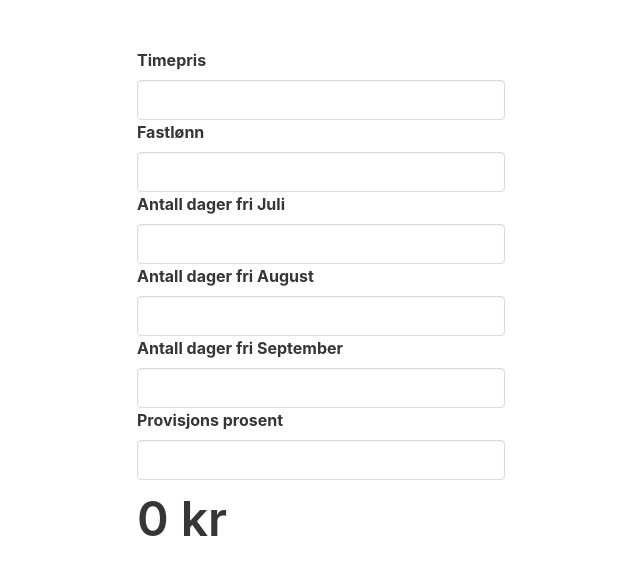
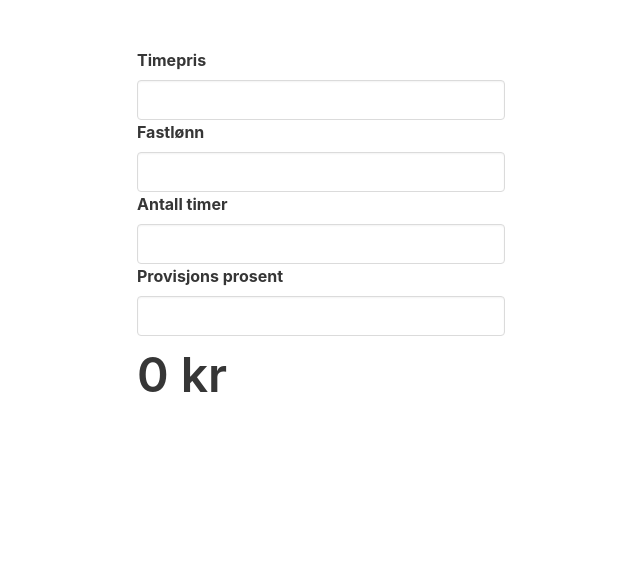
Before and after one commit to motoren-site/provisjon-app, a React (Create React App) app: page / in a window 1280 px wide. Shown: the top 574 px of the page, without its empty margins (319-959 px from the left). Built offline with nearby package versions, Linux system fonts and the light colour scheme; the HTML template or start-up script is replaced by a standard one.

Commit message:
Changed to provisjon-calculator

```diff
--- a/src/App.js
+++ b/src/App.js
@@ -23,12 +23,10 @@ export default function App() {
   }
 
   function Appen() {
-    const [lonnData, setLonnData] = useState({});
+    const [lonnData, setLonnData] = useState(0);
 
     const notValid = (req) => {
-      return req.breakAugust === '' ||
-        req.breakJuly == '' ||
-        req.breakSeptember === '' ||
+      return req.hours === '' ||
         req.fixedSalary === '' ||
         req.hourPrice === '' ||
         req.percentage === '';
@@ -39,7 +37,7 @@ export default function App() {
         return;
       }
 
-      axios.post('/lonn-api/ferielonn', lonnReq)
+      axios.post('/lonn-api/lonn', lonnReq)
         .then(res => {
           setLonnData(res.data);
         })
@@ -47,10 +45,11 @@ export default function App() {
     };
 
     useEffect(() => {
-      if (lonnData.sumLonn == undefined) {
+      console.log("heiheihie")
+      if (lonnData === undefined) {
         return;
       }
-      document.title = `${Math.round(lonnData.sumLonn)}`;
+      document.title = `${Math.round(lonnData)}`;
     });
 
     const { register, handleSubmit, formState: { errors } } = useForm();
@@ -66,22 +65,17 @@ export default function App() {
           <input className='input' type="number"  {...register("hourPrice", {})} />
           <label className='label'>Fastlønn</label>
           <input className='input' type="number" {...register("fixedSalary", {})} />
-          <label className='label'>Antall dager fri Juli</label>
+          <label className='label'>Antall timer</label>
 
-          <input className='input' type="number" {...register("breakJuly", {})} />
-          <label className='label'>Antall dager fri August</label>
+          <input className='input' type="number" {...register("hours", {})} />
 
-          <input className='input' type="number"  {...register("breakAugust", {})} />
-          <label className='label'>Antall dager fri September</label>
-
-          <input className='input' type="number"  {...register("breakSeptember", {})} />
           <label className='label'>Provisjons prosent</label>
 
           <input className='input' type="number"  {...register("percentage", {})} />
 
       </form>
        </div>
-       <Sum lonn={lonnData.sumLonn}></Sum>
+       <Sum lonn={lonnData}></Sum>
 
     </div>);
 
```
